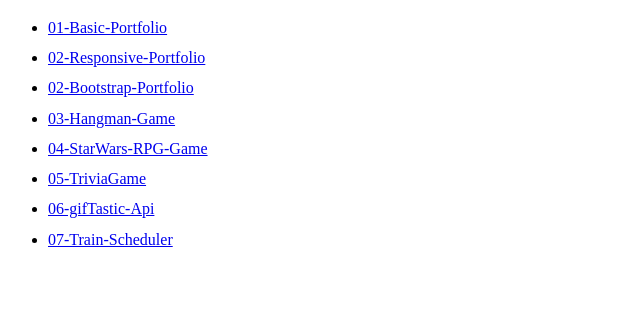
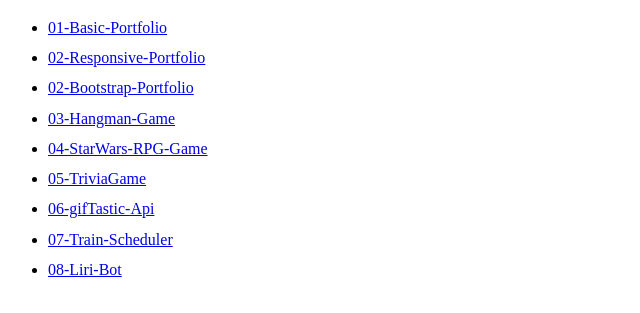
Before and after one commit to sito44/sito44.github.io, a plain HTML site: page index.html in a window 1280 px wide. Shown: the part 61-374 px from the top of the page, without its empty margins (0-640 px from the left). Drawn offline with Linux system fonts and the light colour scheme.

Commit message:
liri bot link added

```diff
--- a/index.html
+++ b/index.html
@@ -19,6 +19,7 @@
                 <li><a href="./TriviaGame/index.html">05-TriviaGame</a></li>
                 <li><a href="./gifTastic-Api-app/index.html">06-gifTastic-Api</a></li>
                 <li><a href="./Train-Scheduler/index.html">07-Train-Scheduler</a></li>
+                <li><a href="https://github.com/sito44/Liri-App-Node-JS">08-Liri-Bot</a></li>
             </ul>
         </section>
     </main>
```
